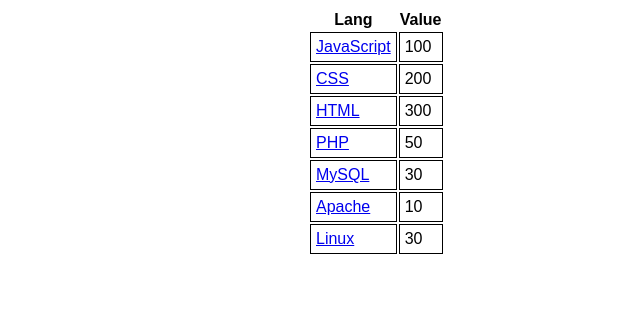
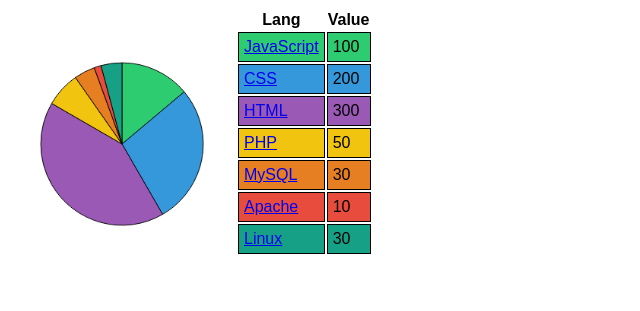
Before and after one commit to Lewiscowles1986/canvasGraphs, a plain HTML site: page pie-test.html in a window 1280 px wide. Shown: the whole page, without its empty margins (0-640 px from the left). Drawn offline with Linux system fonts and the light colour scheme.

Commit message:
Update pie-test.html

```diff
--- a/pie-test.html
+++ b/pie-test.html
@@ -59,6 +59,6 @@ canvas {
         <td>30</td>
     </tr>
 </table>
-
+<script type="text/javascript" src="pie.js"></script>
 </body>
 </html>
```
